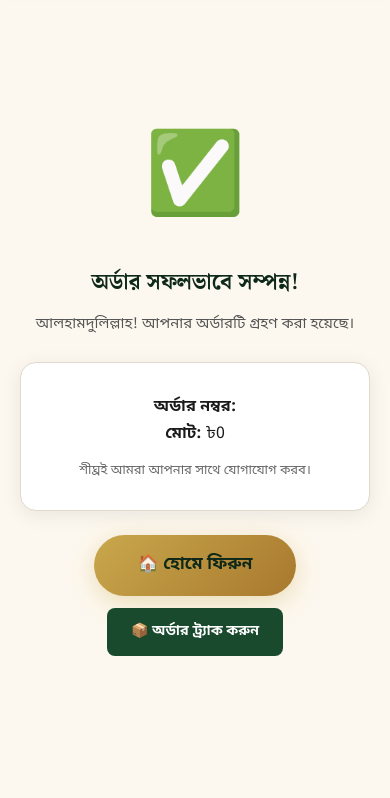
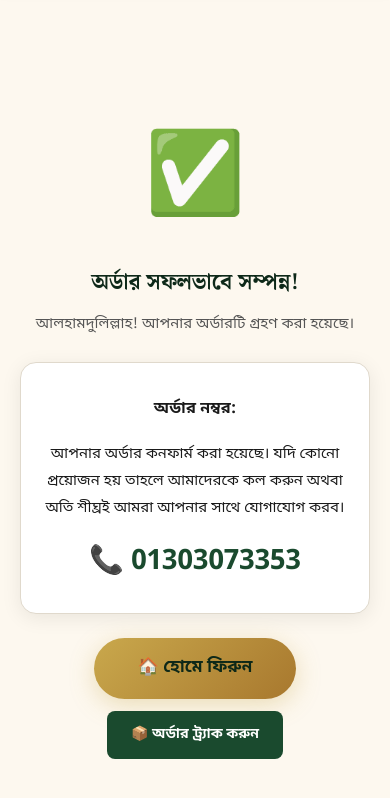
Before and after one commit to robiulbabu140-afk/rahnuma-shop, a website: page public/order-success.html in a window 390 px wide. Shown: the part 70-868 px from the top of the page. Before the commit the page ends 844 px from the top, so only its background shows below. Drawn offline with Linux system fonts and the light colour scheme.

Commit message:
Update order success page - remove total, add phone number and message

```diff
--- a/public/order-success.html
+++ b/public/order-success.html
@@ -21,9 +21,9 @@
     <h2 class="section-title" style="text-align:center">অর্ডার সফলভাবে সম্পন্ন!</h2>
     <p style="font-size:15px;color:#555;margin-bottom:8px">আলহামদুলিল্লাহ! আপনার অর্ডারটি গ্রহণ করা হয়েছে।</p>
     <div class="order-card" style="margin-top:24px">
-      <p><strong>অর্ডার নম্বর:</strong> <span id="successOrderNum" style="color:var(--green-mid);font-size:18px;font-weight:700"></span></p>
-      <p><strong>মোট:</strong> <span id="successTotal"></span></p>
-      <p style="margin-top:12px;font-size:13px;color:#666">শীঘ্রই আমরা আপনার সাথে যোগাযোগ করব।</p>
+      <p><strong>অর্ডার নম্বর:</strong> <span id="successOrderNum" style="color:var(--green-mid);font-size:20px;font-weight:700"></span></p>
+      <p style="margin-top:16px;font-size:15px;color:#1a1a1a;line-height:1.8">আপনার অর্ডার কনফার্ম করা হয়েছে। যদি কোনো প্রয়োজন হয় তাহলে আমাদেরকে কল করুন অথবা অতি শীঘ্রই আমরা আপনার সাথে যোগাযোগ করব।</p>
+      <a href="tel:01303073353" style="display:inline-block;margin-top:16px;font-size:28px;font-weight:700;color:var(--green-mid);text-decoration:none">📞 01303073353</a>
     </div>
     <div style="margin-top:24px;display:flex;gap:12px;justify-content:center;flex-wrap:wrap">
       <a href="/" class="btn-primary">🏠 হোমে ফিরুন</a>
@@ -35,7 +35,6 @@
 <script>
 const params = new URLSearchParams(window.location.search);
 document.getElementById('successOrderNum').textContent = params.get('order') || '';
-document.getElementById('successTotal').textContent = '৳' + (params.get('total') || '0');
 </script>
 </body>
 </html>
```
